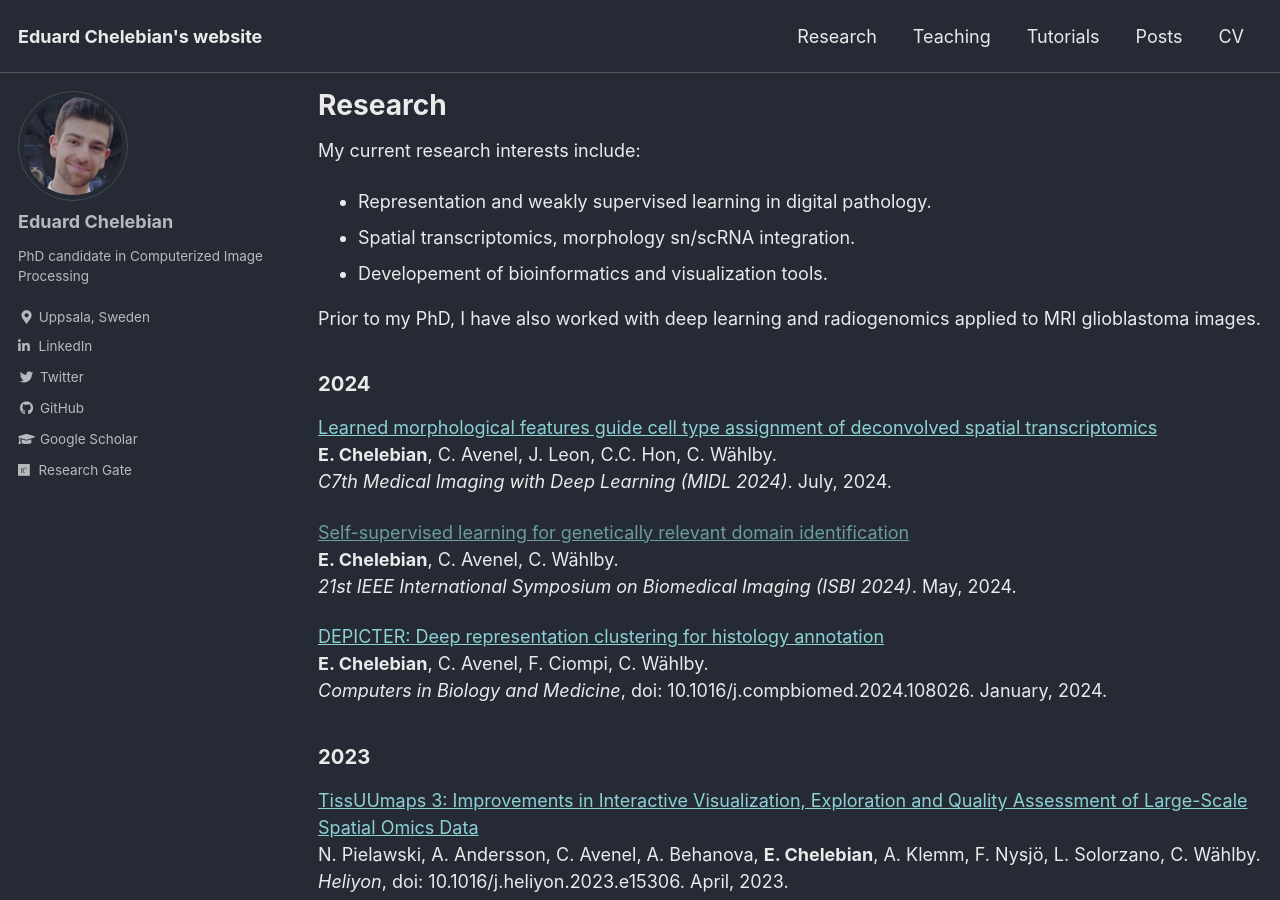
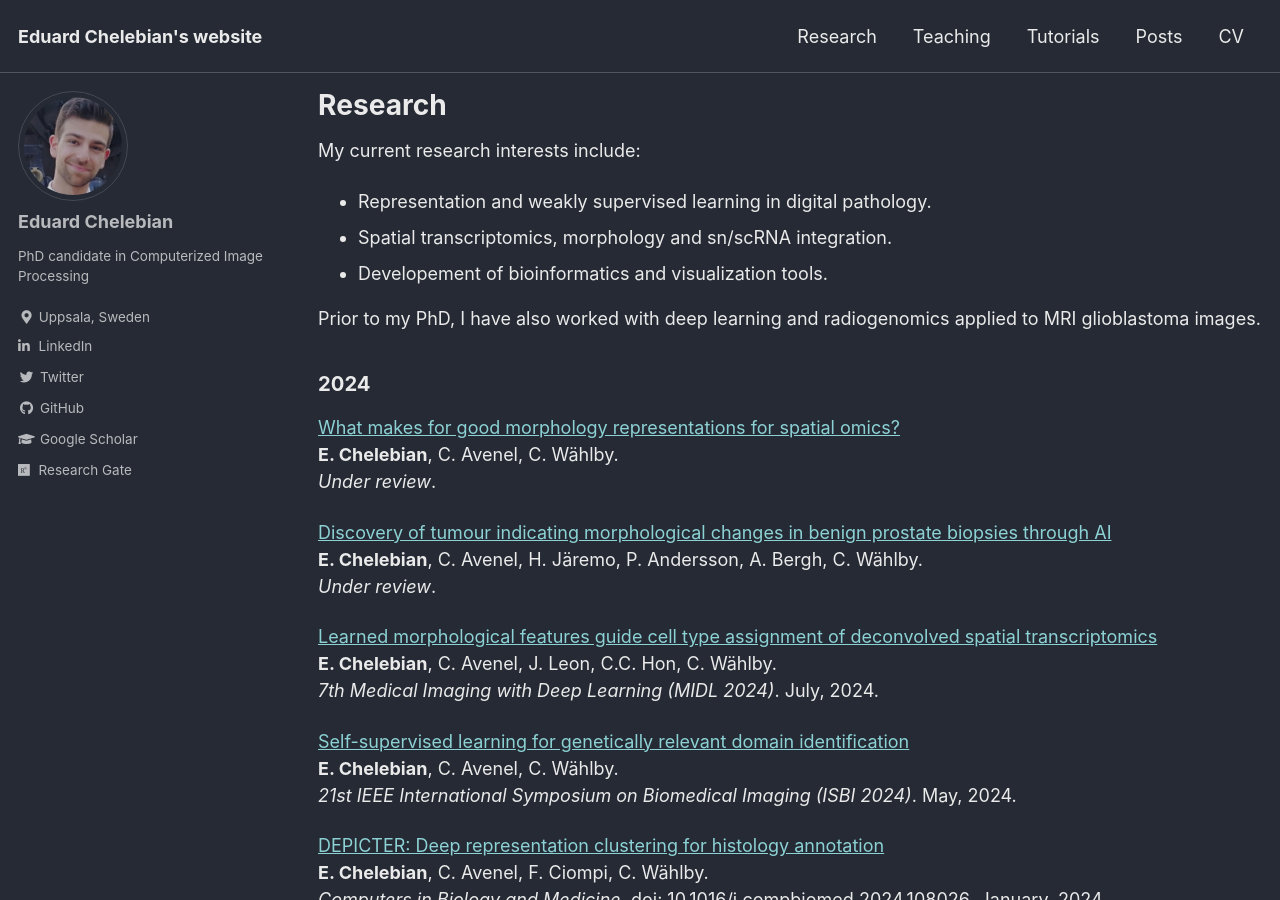
Before and after one commit to eduardchelebian/eduardchelebian.github.io, a Jekyll site: the page built from _pages/publications.md, in a window 1280 px wide and 900 px high. Built offline with Jekyll 4.4.1, drawn with Linux system fonts in a browser that asks for light colours; cached includes are drawn as plain includes.

Commit message:
new publications

```diff
--- a/_pages/publications.md
+++ b/_pages/publications.md
@@ -10,18 +10,28 @@ classes: wide
 My current research interests include:
 
 -	Representation and weakly supervised learning in digital pathology.
--	Spatial transcriptomics, morphology sn/scRNA integration.
+-	Spatial transcriptomics, morphology and sn/scRNA integration.
 -	Developement of bioinformatics and visualization tools.
 
 Prior to my PhD, I have also worked with deep learning and radiogenomics applied to MRI glioblastoma images.
 
 ### 2024
 
+[What makes for good morphology representations for spatial omics?](https://doi.org/10.48550/arXiv.2407.20660)
+<br>
+**E. Chelebian**, C. Avenel, C. W&auml;hlby. <br>
+*Under review*.
+
+[Discovery of tumour indicating morphological changes in benign prostate biopsies through AI](https://doi.org/10.1101/2024.06.18.24309064)
+<br>
+**E. Chelebian**, C. Avenel, H. J&auml;remo, P. Andersson, A. Bergh, C. W&auml;hlby. <br>
+*Under review*.
+
 [Learned morphological features guide cell type assignment of deconvolved spatial transcriptomics](https://openreview.net/forum?id=QfYXJUmIit)<br>
 **E. Chelebian**, C. Avenel, J. Leon, C.C. Hon, C. W&auml;hlby. <br>
-*C7th Medical Imaging with Deep Learning (MIDL 2024)*. July, 2024.
+*7th Medical Imaging with Deep Learning (MIDL 2024)*. July, 2024.
 
-[Self-supervised learning for genetically relevant domain identification]()<br>
+[Self-supervised learning for genetically relevant domain identification](https://doi.org/10.1109/ISBI56570.2024.10635503)<br>
 **E. Chelebian**, C. Avenel, C. W&auml;hlby. <br>
 *21st IEEE International Symposium on Biomedical Imaging (ISBI 2024)*. May, 2024.
 
```
